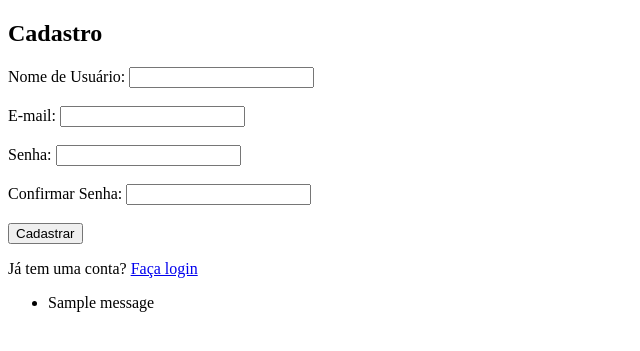
After one commit to joaoschefer/django-carros, a Django app: page /cadastro/ in a window 1280 px wide. The commit adds this page. Shown: the top 351 px of the page, without its empty margins (0-640 px from the left). Run offline with Django 5.2, Linux system fonts and the light colour scheme; one stand-in notice (Sample message) is shown.

Commit message:
versao 3/12

```diff
--- /dev/null
+++ b/loja_carros/carros/templates/autenticacao/cadastro.html
@@ -0,0 +1,40 @@
+<!DOCTYPE html>
+<html>
+<head>
+    <title>Cadastro</title>
+</head>
+<body>
+    <h2>Cadastro</h2>
+    <form method="POST">
+        {% csrf_token %}
+
+        <!-- Campo para o nome de usuário -->
+        <label for="username">Nome de Usuário:</label>
+        <input type="text" name="username" id="username" required><br><br>
+
+        <!-- Campo para o email -->
+        <label for="email">E-mail:</label>
+        <input type="email" name="email" id="email" required><br><br>
+
+        <!-- Campo para a senha -->
+        <label for="password">Senha:</label>
+        <input type="password" name="password" id="password" required><br><br>
+
+        <!-- Campo para confirmar a senha -->
+        <label for="password_confirm">Confirmar Senha:</label>
+        <input type="password" name="password_confirm" id="password_confirm" required><br><br>
+
+        <button type="submit">Cadastrar</button>
+    </form>
+
+    <p>Já tem uma conta? <a href="{% url 'carros:login' %}">Faça login</a></p>
+
+    {% if messages %}
+        <ul>
+            {% for message in messages %}
+                <li>{{ message }}</li>
+            {% endfor %}
+        </ul>
+    {% endif %}
+</body>
+</html>
--- a/loja_carros/carros/urls.py
+++ b/loja_carros/carros/urls.py
@@ -5,6 +5,8 @@ app_name = 'carros'
 
 urlpatterns = [
     path('', views.home, name='home'),
+    path('login/', views.login_view, name='login'),
+    path('cadastro/', views.cadastro_view, name='cadastro'),
     path('lista/', views.listar_carros, name='listar_carros'),
     path('<int:carro_id>/', views.detalhes_carro, name='detalhes_carro'),
     path('cadastrar/', views.cadastrar_carro, name='cadastrar_carro'),
--- a/loja_carros/carros/views.py
+++ b/loja_carros/carros/views.py
@@ -1,22 +1,37 @@
 from django.shortcuts import render, get_object_or_404, redirect
+from django.contrib.auth import authenticate, login
+from django.contrib.auth.models import User
+from django.contrib import messages
 from .models import Carro
 from .forms import CarroForm
+from django.contrib.auth.decorators import login_required
+from django.contrib.auth import authenticate, login
+from django.shortcuts import render, redirect
+from django.contrib import messages
 
 # view para pagina home
+@login_required
 def home(request):
-    return render(request, 'carros/home.html')
+    if request.user.is_authenticated:
+        username = request.user.username
+        return render(request, 'carros/home.html', {'user': request.user})
+    else:
+        return render(request, 'carros/home.html', {'message': 'Você precisa estar logado para acessar essa página.'})
 
 # view que vai listar os carros
+@login_required
 def listar_carros(request):
     carros = Carro.objects.all()
     return render(request, 'carros/listar_carros.html', {'carros': carros})
 
 # view que vai exibir detalhes de um carro especifico
+@login_required
 def detalhes_carro(request, carro_id):
     carro = get_object_or_404(Carro, id=carro_id)
     return render(request, 'carros/detalhes_carro.html', {'carro': carro})
 
 # view para cadastrar um novo carro
+@login_required
 def cadastrar_carro(request):
     if request.method == 'POST':
         form = CarroForm(request.POST, request.FILES)
@@ -26,3 +41,56 @@ def cadastrar_carro(request):
     else:
         form = CarroForm()
     return render(request, 'carros/cadastrar_carro.html', {'form': form})
+
+def login_view(request):
+    if request.method == 'POST':
+        username = request.POST.get('username')
+        password = request.POST.get('password')
+
+        # Tentar autenticar o usuário
+        user = authenticate(request, username=username, password=password)
+
+        if user is not None:
+            # Se o usuário for autenticado, faz login
+            login(request, user)
+            return redirect('carros:home')  # Redireciona para a página inicial
+
+        else:
+            # Caso contrário, exibe uma mensagem de erro
+            messages.error(request, 'Credenciais inválidas')
+            return render(request, 'autenticacao/login.html')
+
+    return render(request, 'autenticacao/login.html')
+
+
+def cadastro_view(request):
+    if request.method == 'POST':
+        username = request.POST.get('username')
+        email = request.POST.get('email')
+        password = request.POST.get('password')
+        password_confirm = request.POST.get('password_confirm')
+
+        # Verificar se as senhas coincidem
+        if password != password_confirm:
+            messages.error(request, "As senhas não coincidem!")
+            return render(request, 'autenticacao/cadastro.html')
+
+        # Verificar se o nome de usuário já existe
+        if User.objects.filter(username=username).exists():
+            messages.error(request, "Este nome de usuário já está em uso.")
+            return render(request, 'autenticacao/cadastro.html')
+
+        # Verificar se o email já existe
+        if User.objects.filter(email=email).exists():
+            messages.error(request, "Este e-mail já está em uso.")
+            return render(request, 'autenticacao/cadastro.html')
+
+        # Criar o usuário
+        user = User.objects.create_user(username=username, email=email, password=password)
+        user.save()
+
+        # Mensagem de sucesso
+        messages.success(request, "Cadastro realizado com sucesso! Agora você pode fazer login.")
+        return redirect('carros:login')  # Redireciona para a página de login
+
+    return render(request, 'autenticacao/cadastro.html')
--- a/loja_carros/loja_carros/settings.py
+++ b/loja_carros/loja_carros/settings.py
@@ -126,3 +126,5 @@ DEFAULT_AUTO_FIELD = 'django.db.models.BigAutoField'
 
 MEDIA_URL = '/media/'
 MEDIA_ROOT = os.path.join(BASE_DIR, 'media')
+
+LOGIN_URL = '/login/'
```
Also changed, not shown: loja_carros/carros/forms.py (+9 -0 lines), loja_carros/carros/templates/autenticacao/login.html (added, +33 -0 lines), loja_carros/carros/templates/carros/home.html (+9 -1 lines), loja_carros/carros/models.py (line endings or trailing spaces), loja_carros/db.sqlite3.
